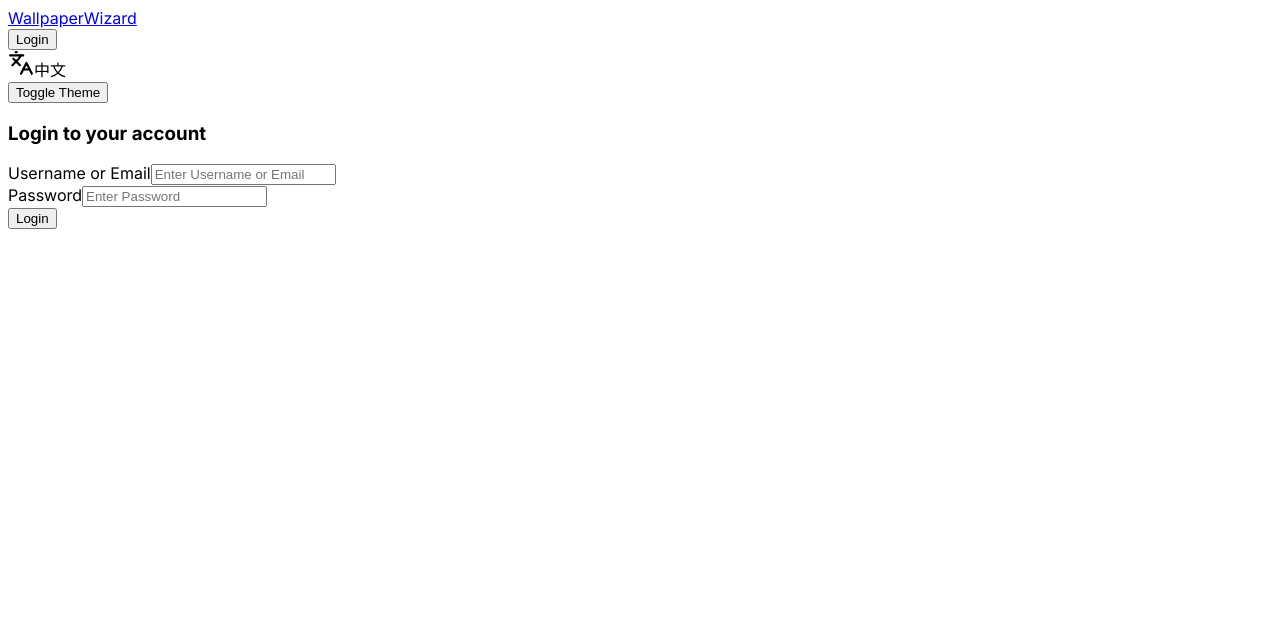
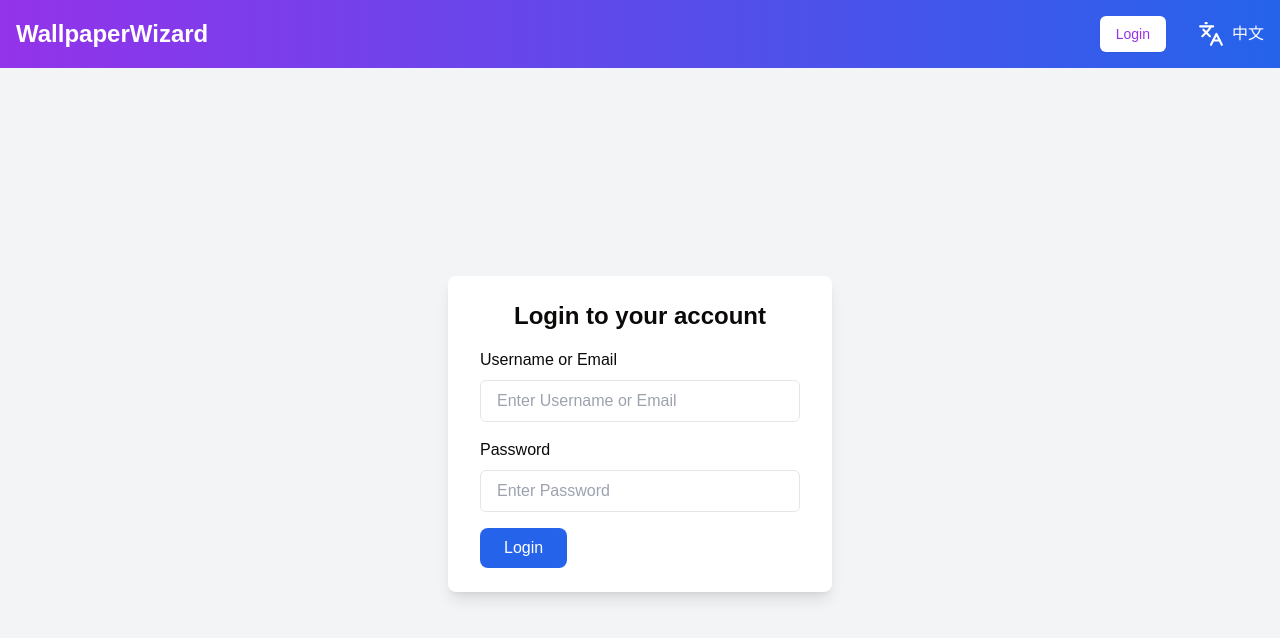
Before and after one commit to LongDevStudio/LongWallPic_Creater_App, a Next.js app: page /en/login in a window 1280 px wide. Shown: the top 638 px of the page. Built offline with nearby package versions, Linux system fonts and the light colour scheme.

Commit message:
Rollback dark mode commit

```diff
--- a/src/app/[locale]/globals.css
+++ b/src/app/[locale]/globals.css
@@ -1,11 +1,78 @@
-/* Light mode styles */
+@tailwind base;
+@tailwind components;
+@tailwind utilities;
+
 body {
-  background-color: #ffffff;
-  color: #000000;
+  font-family: Arial, Helvetica, sans-serif;
 }
 
-/* Dark mode styles */
-body.dark {
-  background-color: #000000;
-  color: #ffffff;
+@layer utilities {
+  .text-balance {
+    text-wrap: balance;
+  }
 }
+
+@layer base {
+  :root {
+    --background: 0 0% 100%;
+    --foreground: 20 14.3% 4.1%;
+    --card: 0 0% 100%;
+    --card-foreground: 20 14.3% 4.1%;
+    --popover: 0 0% 100%;
+    --popover-foreground: 20 14.3% 4.1%;
+    --primary: 24 9.8% 10%;
+    --primary-foreground: 60 9.1% 97.8%;
+    --secondary: 60 4.8% 95.9%;
+    --secondary-foreground: 24 9.8% 10%;
+    --muted: 60 4.8% 95.9%;
+    --muted-foreground: 25 5.3% 44.7%;
+    --accent: 60 4.8% 95.9%;
+    --accent-foreground: 24 9.8% 10%;
+    --destructive: 0 84.2% 60.2%;
+    --destructive-foreground: 60 9.1% 97.8%;
+    --border: 20 5.9% 90%;
+    --input: 20 5.9% 90%;
+    --ring: 20 14.3% 4.1%;
+    --chart-1: 12 76% 61%;
+    --chart-2: 173 58% 39%;
+    --chart-3: 197 37% 24%;
+    --chart-4: 43 74% 66%;
+    --chart-5: 27 87% 67%;
+    --radius: 0.5rem;
+  }
+  .dark {
+    --background: 20 14.3% 4.1%;
+    --foreground: 60 9.1% 97.8%;
+    --card: 20 14.3% 4.1%;
+    --card-foreground: 60 9.1% 97.8%;
+    --popover: 20 14.3% 4.1%;
+    --popover-foreground: 60 9.1% 97.8%;
+    --primary: 60 9.1% 97.8%;
+    --primary-foreground: 24 9.8% 10%;
+    --secondary: 12 6.5% 15.1%;
+    --secondary-foreground: 60 9.1% 97.8%;
+    --muted: 12 6.5% 15.1%;
+    --muted-foreground: 24 5.4% 63.9%;
+    --accent: 12 6.5% 15.1%;
+    --accent-foreground: 60 9.1% 97.8%;
+    --destructive: 0 62.8% 30.6%;
+    --destructive-foreground: 60 9.1% 97.8%;
+    --border: 12 6.5% 15.1%;
+    --input: 12 6.5% 15.1%;
+    --ring: 24 5.7% 82.9%;
+    --chart-1: 220 70% 50%;
+    --chart-2: 160 60% 45%;
+    --chart-3: 30 80% 55%;
+    --chart-4: 280 65% 60%;
+    --chart-5: 340 75% 55%;
+  }
+}
+
+@layer base {
+  * {
+    @apply border-border;
+  }
+  body {
+    @apply bg-background text-foreground;
+  }
+}
--- a/src/app/[locale]/layout.tsx
+++ b/src/app/[locale]/layout.tsx
@@ -1,31 +1,63 @@
-import './globals.css'
-import { Inter } from 'next/font/google'
-import { AuthProvider } from '@/contexts/AuthContext'
-import { ThemeProvider } from '@/contexts/ThemeContext'
+import {NextIntlClientProvider} from 'next-intl';
+import {notFound} from 'next/navigation';
+import type {Metadata} from "next";
+import localFont from "next/font/local";
+import "./globals.css";
+import {AuthProvider} from "@/contexts/AuthContext";
 
-const inter = Inter({ subsets: ['latin'] })
+const geistSans = localFont({
+  src: "./fonts/GeistVF.woff",
+  variable: "--font-geist-sans",
+  weight: "100 900",
+});
 
-export const metadata = {
-  title: 'WallpaperWizard',
-  description: 'Create and share your own wallpapers',
+const geistMono = localFont({
+  src: "./fonts/GeistMonoVF.woff",
+  variable: "--font-geist-mono",
+  weight: "100 900",
+});
+
+export const metadata: Metadata = {
+  title: "Create Next App",
+  description: "Generated by create next app",
+};
+
+export function generateStaticParams() {
+  return [{locale: 'en'}, {locale: 'zh'}];
 }
 
-export default function RootLayout({
-  children,
-  params: { locale },
-}: {
-  children: React.ReactNode
-  params: { locale: string }
-}) {
+export default async function LocaleLayout(
+    props: {
+      children: React.ReactNode;
+      params: Promise<{ locale: string }>;
+    }
+) {
+  const params = await props.params;
+
+  const {
+    locale
+  } = params;
+
+  const {
+    children
+  } = props;
+
+  let messages;
+  try {
+    messages = (await import(`@/messages/${locale}.json`)).default;
+  } catch (error) {
+    notFound();
+  }
+
   return (
-    <html lang={locale}>
-      <body className={inter.className}>
-        <AuthProvider>
-          <ThemeProvider>
-            {children}
-          </ThemeProvider>
-        </AuthProvider>
+      <html lang={locale}>
+      <body>
+      <AuthProvider>
+        <NextIntlClientProvider messages={messages} locale={locale}>
+          {children}
+        </NextIntlClientProvider>
+      </AuthProvider>
       </body>
-    </html>
-  )
+      </html>
+  );
 }
--- a/src/components/Header.tsx
+++ b/src/components/Header.tsx
@@ -5,26 +5,14 @@ import { Button } from "@/components/ui/button"
 import { useRouter } from 'next/navigation'
 import { useAuth } from '@/contexts/AuthContext'
 import { LanguageSelector } from "./LanguageSelector"
-import { useTheme } from '@/contexts/ThemeContext'
 
 export function Header() {
   const { isLoggedIn, logout } = useAuth()
   const router = useRouter()
-  const { theme, setTheme } = useTheme()
 
   const handleLogout = () => {
     logout()
     router.push('/')
-  }
-
-  const toggleTheme = () => {
-    if (theme === 'light') {
-      setTheme('dark')
-    } else if (theme === 'dark') {
-      setTheme('system')
-    } else {
-      setTheme('light')
-    }
   }
 
   return (
@@ -69,13 +57,6 @@ export function Header() {
                 </Button>
             )}
             <LanguageSelector />
-          <Button
-            variant="ghost"
-            className="text-white hover:text-white hover:bg-white/20"
-            onClick={toggleTheme}
-          >
-            Toggle Theme
-          </Button>
           </div>
         </nav>
       </header>
--- a/src/contexts/ThemeContext.tsx
+++ /dev/null
@@ -1,51 +0,0 @@
-import React, { createContext, useContext, useEffect, useState } from 'react';
-
-type Theme = 'light' | 'dark' | 'system';
-
-interface ThemeContextType {
-  theme: Theme;
-  setTheme: (theme: Theme) => void;
-}
-
-const ThemeContext = createContext<ThemeContextType | undefined>(undefined);
-
-export const ThemeProvider: React.FC<{ children: React.ReactNode }> = ({ children }) => {
-  const [theme, setTheme] = useState<Theme>('system');
-
-  useEffect(() => {
-    const root = window.document.documentElement;
-
-    const applyTheme = (theme: Theme) => {
-      root.classList.remove('light', 'dark');
-      if (theme === 'system') {
-        const systemTheme = window.matchMedia('(prefers-color-scheme: dark)').matches ? 'dark' : 'light';
-        root.classList.add(systemTheme);
-      } else {
-        root.classList.add(theme);
-      }
-    };
-
-    applyTheme(theme);
-
-    if (theme === 'system') {
-      const mediaQuery = window.matchMedia('(prefers-color-scheme: dark)');
-      const handleChange = () => applyTheme('system');
-      mediaQuery.addEventListener('change', handleChange);
-      return () => mediaQuery.removeEventListener('change', handleChange);
-    }
-  }, [theme]);
-
-  return (
-    <ThemeContext.Provider value={{ theme, setTheme }}>
-      {children}
-    </ThemeContext.Provider>
-  );
-};
-
-export const useTheme = () => {
-  const context = useContext(ThemeContext);
-  if (context === undefined) {
-    throw new Error('useTheme must be used within a ThemeProvider');
-  }
-  return context;
-};
```
Also changed, not shown: 1 other file (tests, documents, lock files or other folders). Lines whose indentation alone changed are shown as unchanged.
